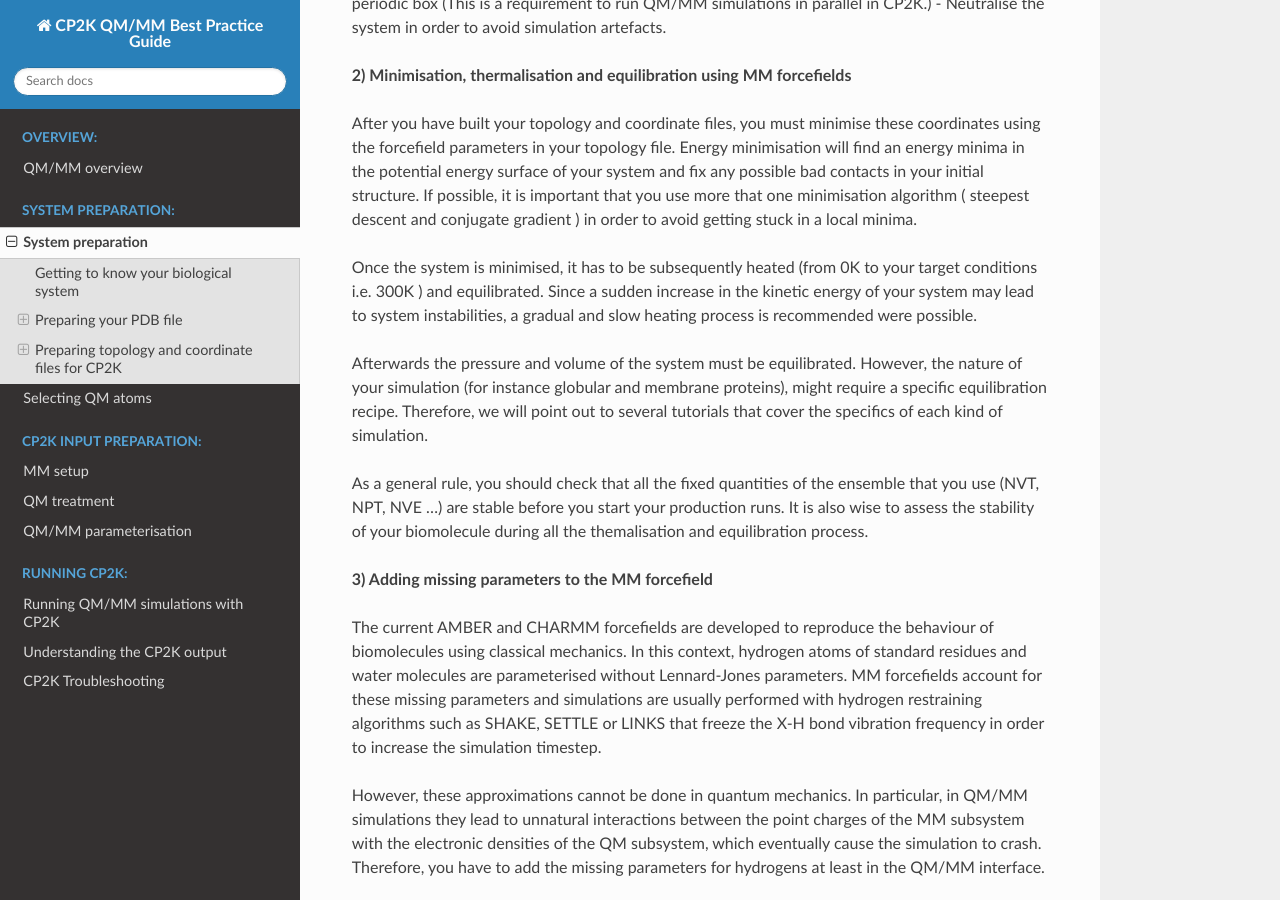
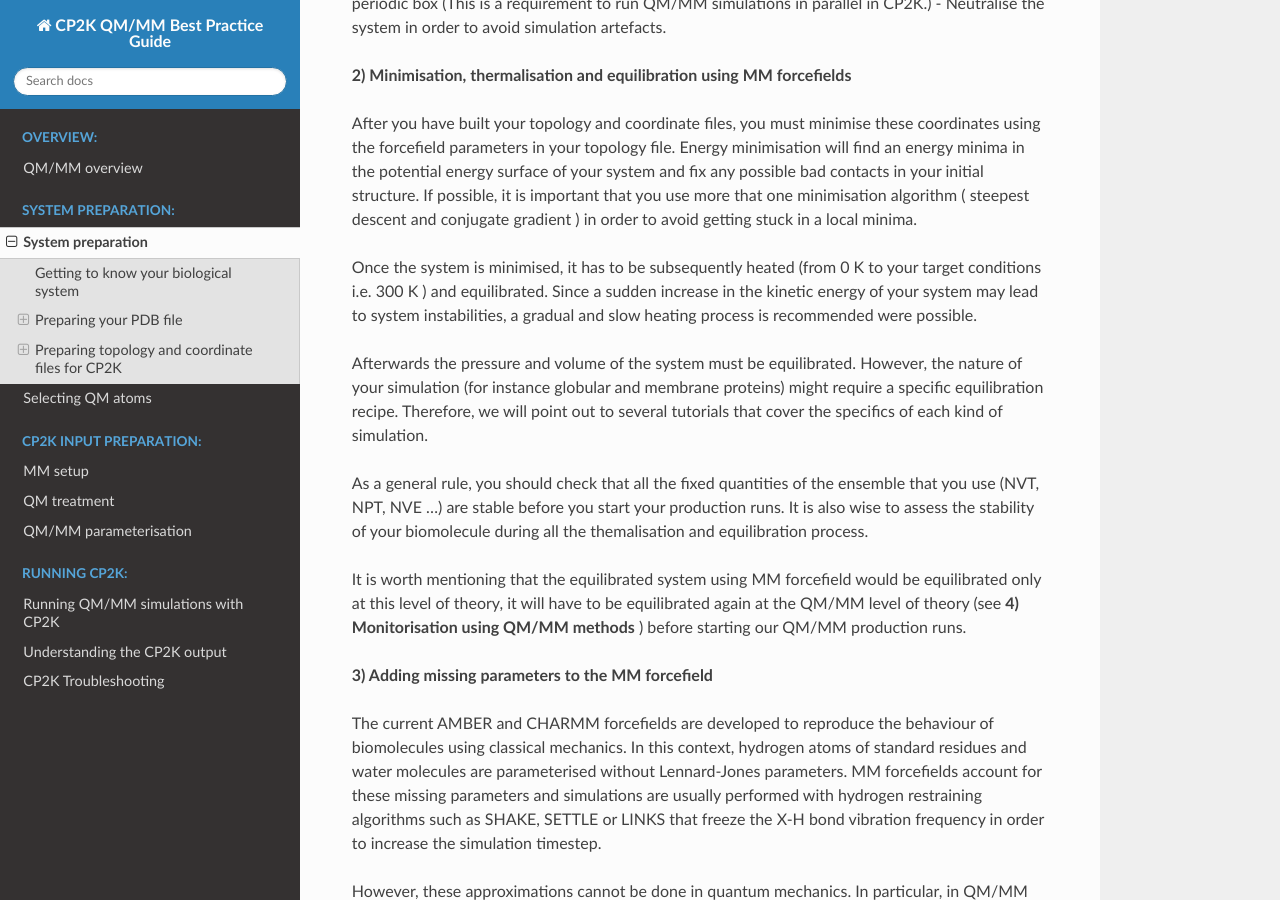
Before and after one commit to bioexcel/qmmm_bpg, a Sphinx documentation site: the page built from docs/system_preparation/system_preparation.rst, in a window 1280 px wide and 900 px high, scrolled down 3336 px. Built offline with Sphinx 7.4.7 and the Read the Docs theme 2.0.0, drawn with Linux system fonts in a browser that asks for light colours.

Commit message:
Update system_preparation.rst

```diff
--- a/docs/system_preparation/system_preparation.rst
+++ b/docs/system_preparation/system_preparation.rst
@@ -106,11 +106,13 @@
 
 After you have built your topology and coordinate files, you must minimise these coordinates using the forcefield parameters in your topology file. Energy minimisation will find an energy minima in the potential energy surface of your system and fix any possible bad contacts in your initial structure. If possible, it is important that you use more that one minimisation algorithm ( steepest descent and conjugate gradient ) in order to avoid getting stuck in a local minima.
 
-Once the system is minimised, it has to be subsequently heated (from 0K to your target conditions i.e. 300K ) and equilibrated. Since a sudden increase in the kinetic energy of your system may lead to system instabilities, a gradual and slow heating process is recommended were possible.
+Once the system is minimised, it has to be subsequently heated (from 0 K to your target conditions i.e. 300 K ) and equilibrated. Since a sudden increase in the kinetic energy of your system may lead to system instabilities, a gradual and slow heating process is recommended were possible.
 
-Afterwards the pressure and volume of the system must be equilibrated. However, the nature of your simulation (for instance globular and membrane proteins), might require a specific equilibration recipe. Therefore, we will point out to several tutorials that cover the specifics of each kind of simulation.
+Afterwards the pressure and volume of the system must be equilibrated. However, the nature of your simulation (for instance globular and membrane proteins) might require a specific equilibration recipe. Therefore, we will point out to several tutorials that cover the specifics of each kind of simulation.
 
 As a general rule, you should check that all the fixed quantities of the ensemble that you use (NVT, NPT, NVE ...) are stable before you start your production runs. It is also wise to assess the stability of your biomolecule during all the themalisation and equilibration process.
+
+It is worth mentioning that the equilibrated system using MM forcefield would be equilibrated only at this level of theory, it will have to be equilibrated again at the QM/MM level of theory (see **4) Monitorisation using QM/MM methods** ) before starting our QM/MM production runs.
 
 
 **3) Adding missing parameters to the MM forcefield**
```
